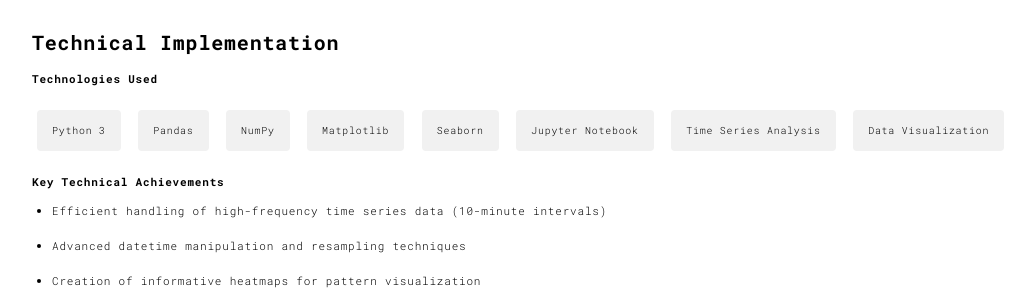
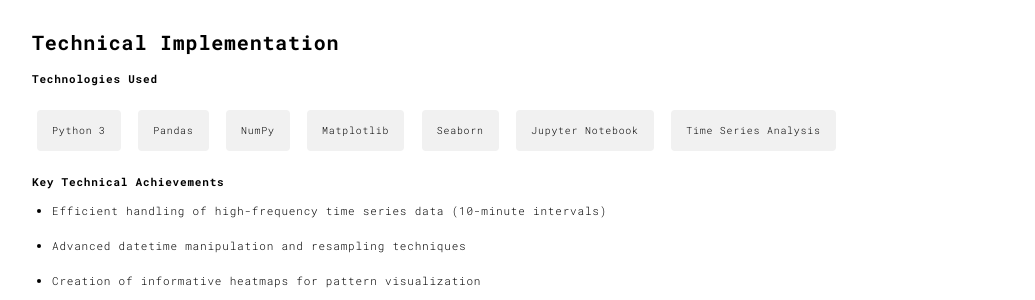
Before and after one commit to pochiman/PythonDeveloper, a Flask app: template S19_Web_Development_with_Python/web_server/templates/work003.html in a window 1280 px wide. Shown: the part 3202-3502 px from the top of the page, without its empty margins (38-1073 px from the left). Run offline with Flask 3, Linux system fonts and the light colour scheme; the template is opened without the code that fills it, so the values that code supplies are empty; some libraries are stand-ins or nearby versions.

Commit message:
initial commit

```diff
--- a/S19_Web_Development_with_Python/web_server/templates/work001.html
+++ b/S19_Web_Development_with_Python/web_server/templates/work001.html
@@ -335,9 +335,9 @@
             <span class="tech-item">Pandas</span>
             <span class="tech-item">BeautifulSoup</span>
             <span class="tech-item">Requests</span>
+            <span class="tech-item">Jupyter</span>
             <span class="tech-item">Docker</span>
             <span class="tech-item">AWS/GCP</span>
-            <span class="tech-item">Jupyter</span>
           </div>
 
           <p>The system is built with a microservices architecture, separating concerns between data collection, strategy execution, and visualization:</p>
--- a/S19_Web_Development_with_Python/web_server/templates/work003.html
+++ b/S19_Web_Development_with_Python/web_server/templates/work003.html
@@ -322,7 +322,6 @@
             <span class="tech-item">Seaborn</span>
             <span class="tech-item">Jupyter Notebook</span>
             <span class="tech-item">Time Series Analysis</span>
-            <span class="tech-item">Data Visualization</span>
           </div>
 
           <h4>Key Technical Achievements</h4>
```
